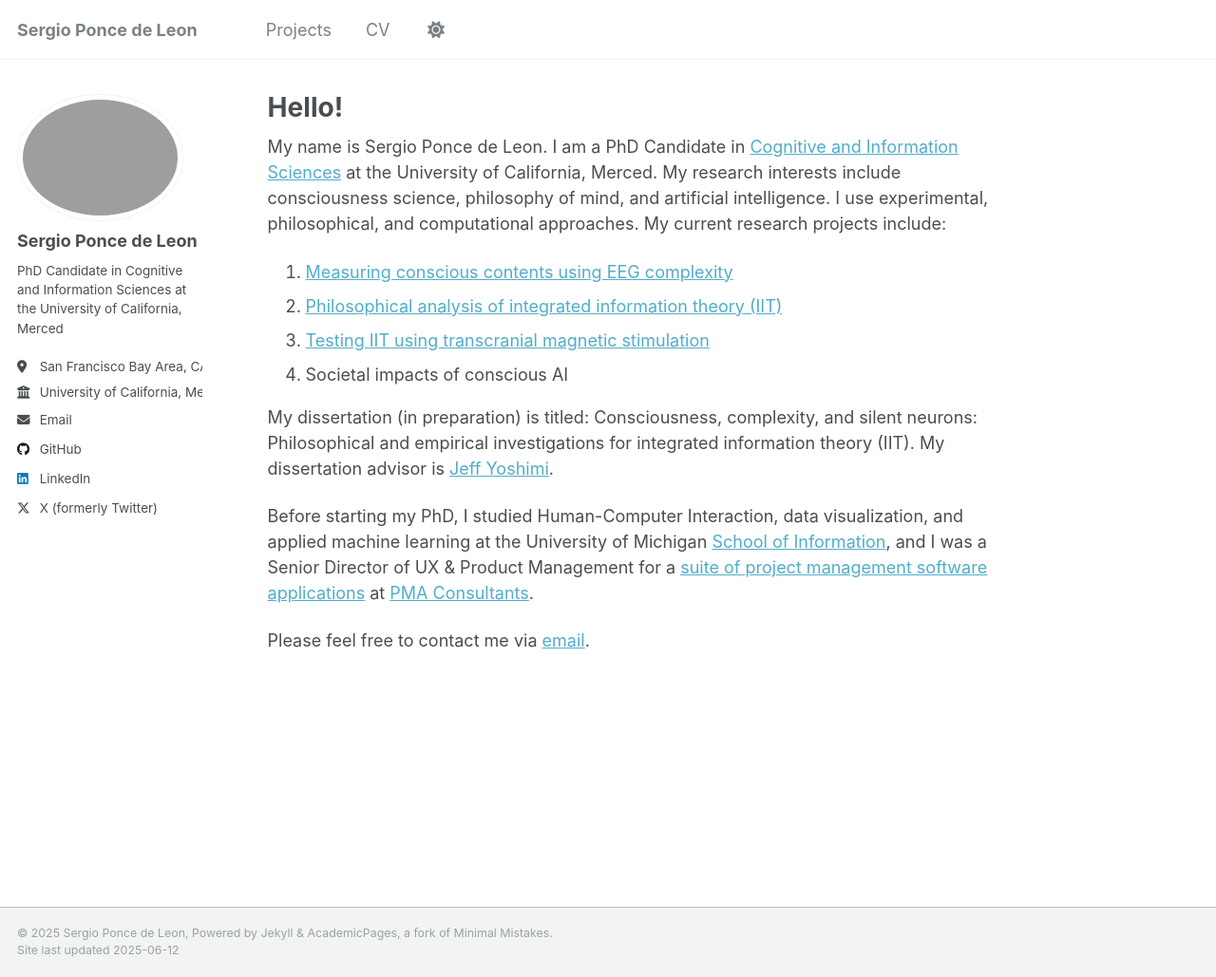
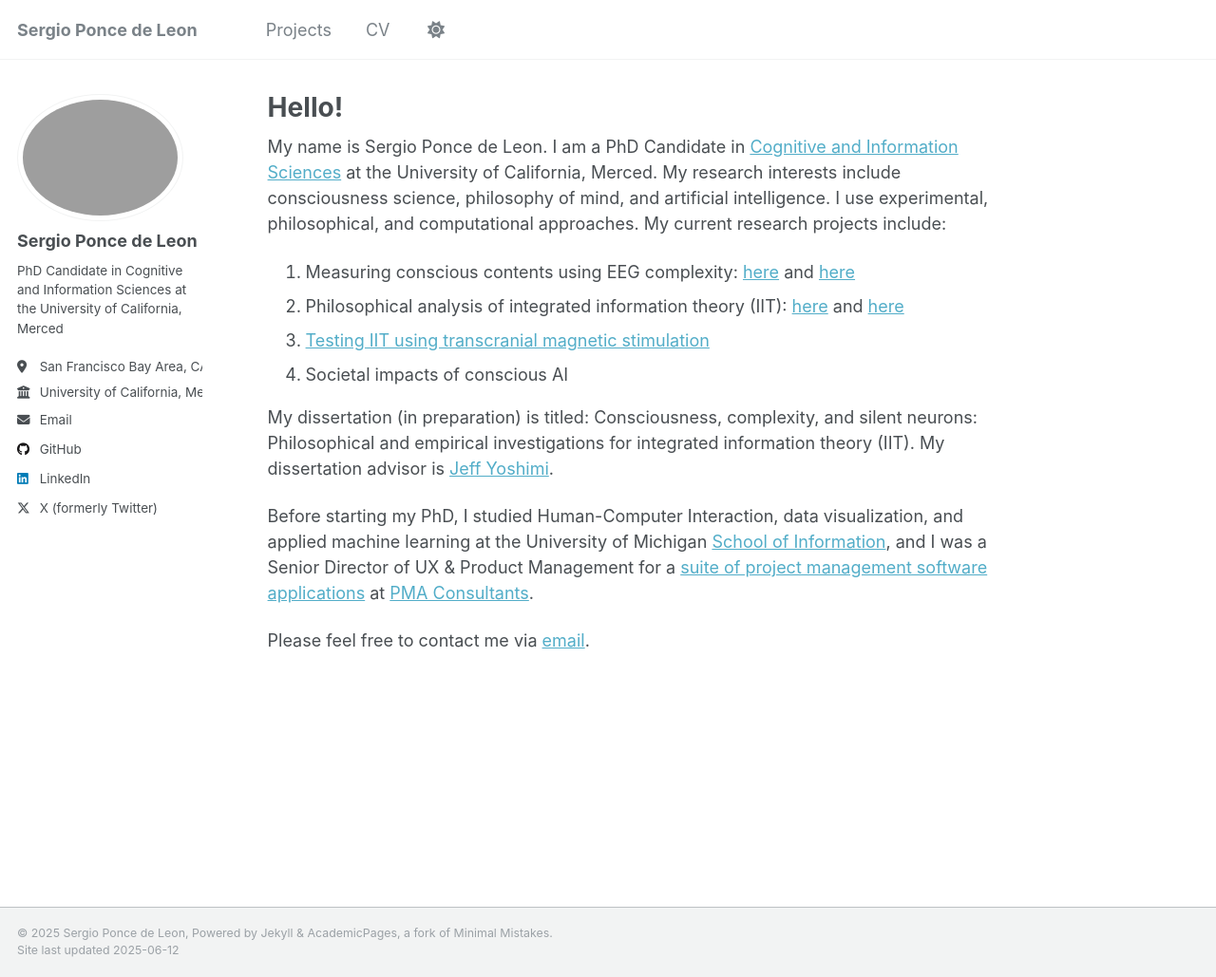
Before and after one commit to sergiopdl/sergiopdl.github.io, a Jekyll site: the page built from _pages/about.md, in a window 1280 px wide and 1029 px high. Shown: the whole window at 95% size. Built offline with Jekyll 4.4.1, drawn with Linux system fonts in a browser that asks for light colours.

Commit message:
Updated About page links

```diff
--- a/_pages/about.md
+++ b/_pages/about.md
@@ -12,8 +12,8 @@ I am a PhD Candidate in <a href="https://cogsci.ucmerced.edu/graduate-programs/p
 My research interests include consciousness science, philosophy of mind, and artificial intelligence.
 I use experimental, philosophical, and computational approaches.
 My current research projects include:
-1. [Measuring conscious contents using EEG complexity](/project/2025-05-08-Detecting-differences-in-conscious-contents-using-EEG-complexity-measures)
-2. [Philosophical analysis of integrated information theory (IIT)](/project/2025-06-06-Integrated-information-theory-(IIT)-and-the-testability-of-the-silent-neuron-predictions)
+1. Measuring conscious contents using EEG complexity: [here](/project/2025-05-08-Detecting-differences-in-conscious-contents-using-EEG-complexity-measures) and [here](project/2022-05-27-Simulating-the-perturbational-complexity-index-at-the-edge-of-chaos)
+2. Philosophical analysis of integrated information theory (IIT): [here](/project/2025-06-06-Integrated-information-theory-(IIT)-and-the-testability-of-the-silent-neuron-predictions) and [here](project/2025-06-07-Does-phenomenology-support-the-axiomatic-framework-of-integrated-information-theory-(IIT))
 3. [Testing IIT using transcranial magnetic stimulation](/project/2025-06-08-Does-brain-activity-cause-consciousness-a-tms-experiment)
 4. Societal impacts of conscious AI
 
```
